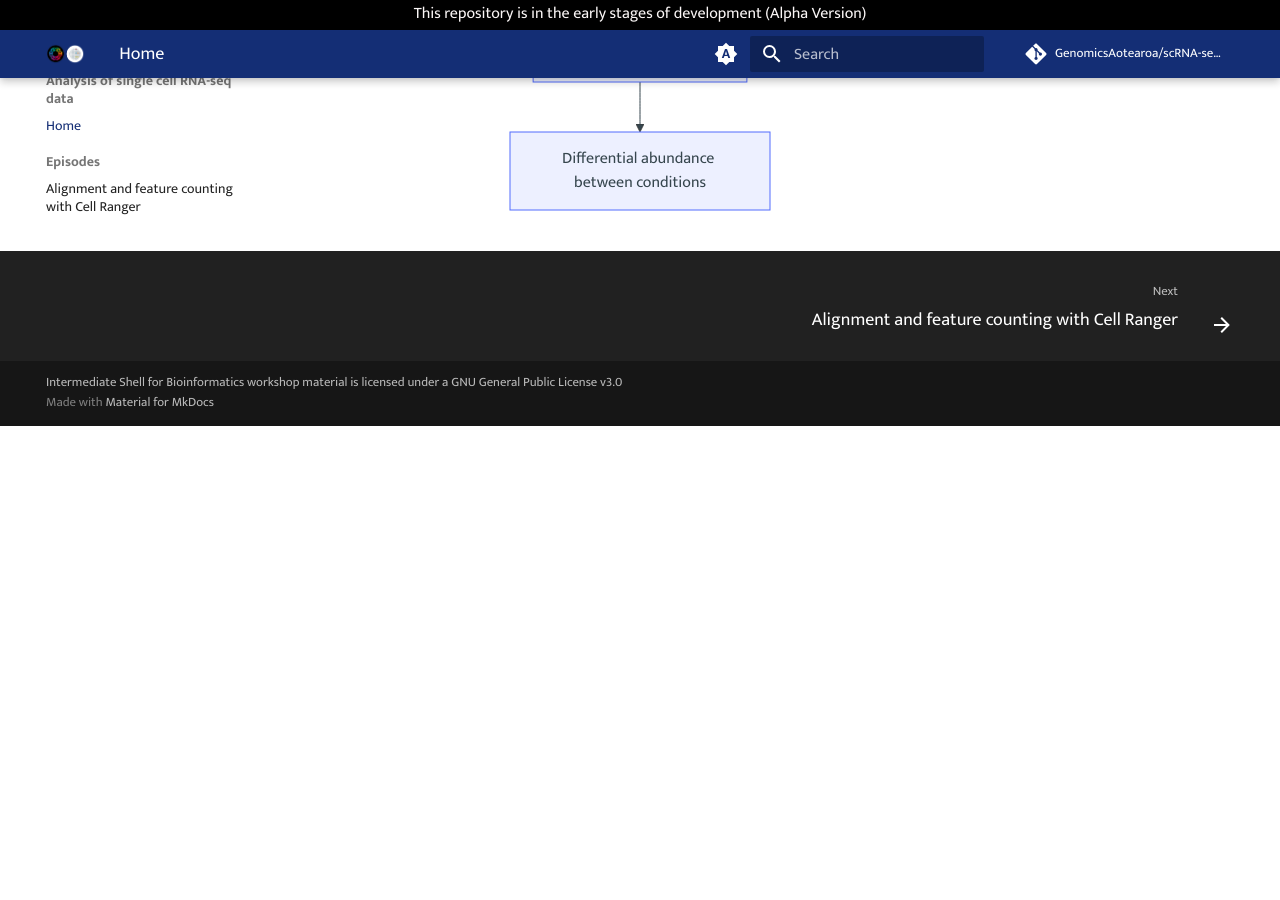
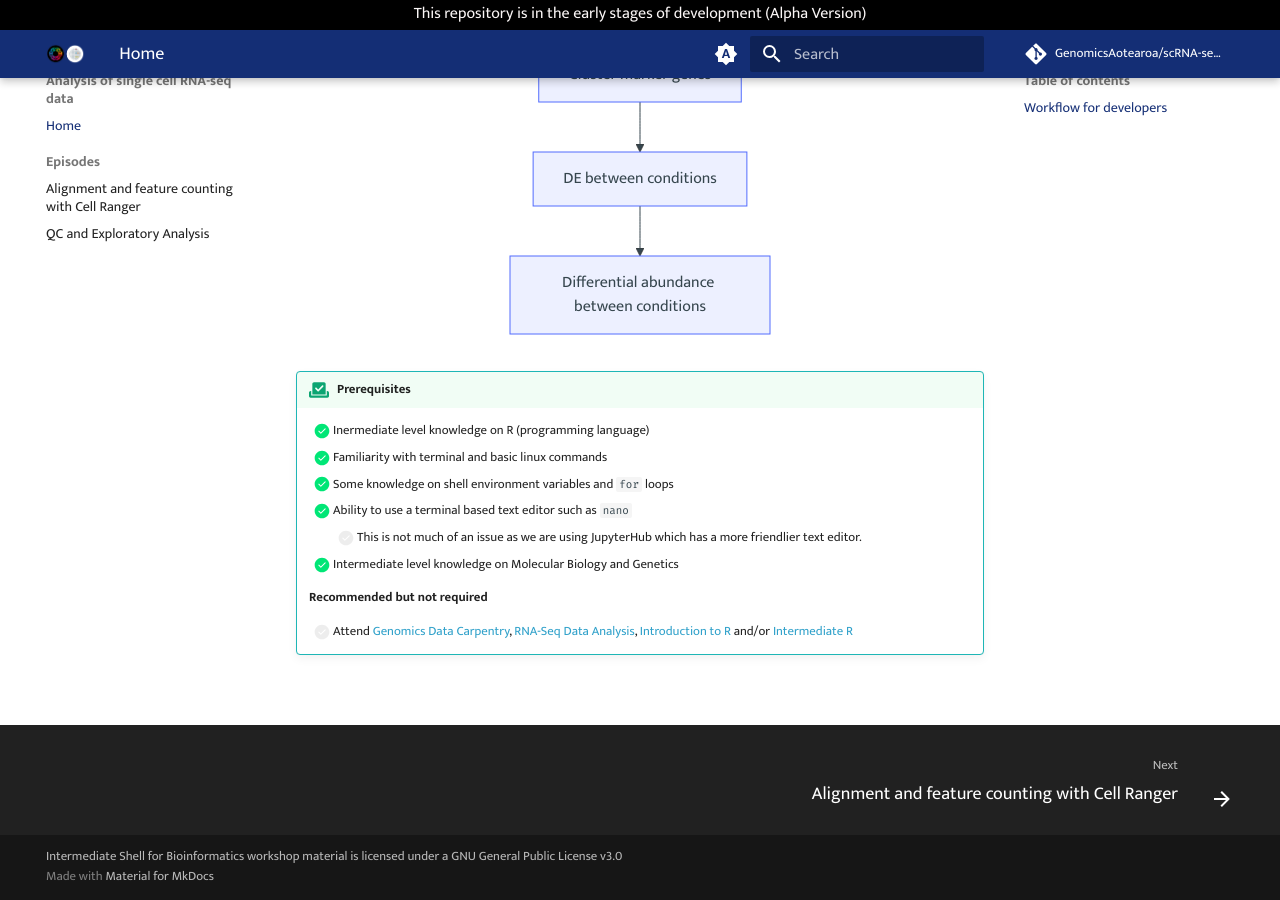
Before and after one commit to GenomicsAotearoa/scRNA-seq-data-analysis, an MkDocs documentation site: the page built from docs/index.md, in a window 1280 px wide and 900 px high, scrolled down 1504 px. Built offline with MkDocs 1.6.1 and Material for MkDocs 9.7.7, drawn with Linux system fonts in a browser that asks for light colours; comment, search, counter and statistics services are not loaded; before the commit the page ends 1930 px from its top, so only the background shows below that; some of the changed text lies outside the part shown.

Commit message:
add workflow for developers

````diff
--- a/docs/index.md
+++ b/docs/index.md
@@ -3,8 +3,8 @@
 </center>
 
 !!! circle-info "For Deverlopers"
-
-    Use `sc-RNA/2023-07-gimkl-2022a-R-bundle-Bioconductor-3.15-R-4.2.1` ( OR just `sc_RNA`) module which contains all of the required R packahges
+    - working directory `/nesi/project/nesi02659/sc-rna-data`
+    - Use `sc-RNA/2023-07-gimkl-2022a-R-bundle-Bioconductor-3.15-R-4.2.1` ( OR just `sc_RNA`) module which contains all of the required R packahges
 
 
 
@@ -14,7 +14,9 @@
         - pediatric Bone Marrow Mononuclear Cells (PBMMCs)
         - three tumour types: ETV6-RUNX1, HHD, PRE-T
 
+## Workflow for **developers**
 
+!!! info ""
 
 <center>
 ```mermaid
@@ -22,3 +24,19 @@
     id1["Sequencing QC"] --> id2["Read alignment, Feature Counting, Cell calling"] --> id3["QC"] --> id4["Count normalisation"] --> id5["Feature selection"] --> id6["Dimensionality reduction"] --> id7["Data set integration"] --> id8["Clustering"] --> id9["Cluster marker genes"] --> id10["DE between conditions"] --> id11["Differential abundance between conditions"]
 ```
 </center>
+
+
+!!! check-to-slot "Prerequisites"
+
+    - [x] Inermediate level knowledge on R (programming language)
+    - [x] Familiarity with terminal and basic linux commands
+    - [x] Some knowledge on shell environment variables and `for` loops
+    - [x] Ability to use a terminal based text editor such as `nano`
+        * [ ] This is not much of an issue as we are using JupyterHub which has a more friendlier text editor.
+    - [x] Intermediate level knowledge on Molecular Biology and Genetics
+
+    **Recommended but not required**
+
+    - [ ] Attend [Genomics Data Carpentry](https://datacarpentry.org/genomics-workshop/),  [RNA-Seq Data Analysis](https://genomicsaotearoa.github.io/RNA-seq-workshop/), [Introduction to R](https://genomicsaotearoa.github.io/Introduction-to-R/) and/or [Intermediate R](https://genomicsaotearoa.github.io/Intermediate-R/)
+
+<br>
````
